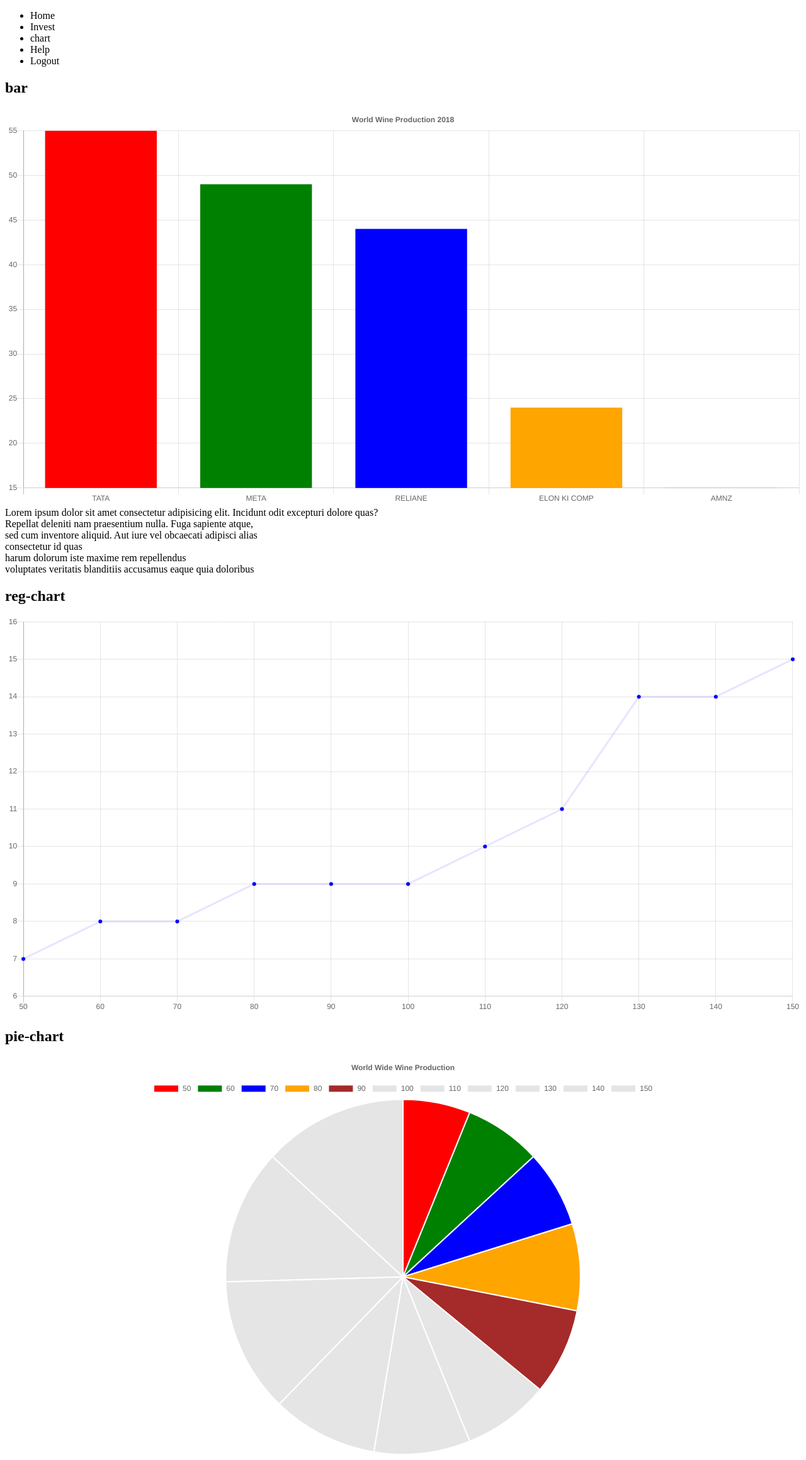
After one commit to Shubham-kite/Financers, a Django app: page /wallet.html in a window 1280 px wide. The commit adds this page. Shown: the whole page at 63% size. Run offline with Django 3.2, Linux system fonts and the light colour scheme; some libraries are stand-ins or nearby versions.

Commit message:
Added few Changes

```diff
--- a/home/urls.py
+++ b/home/urls.py
@@ -10,5 +10,6 @@ urlpatterns = [
     path('about.html',views.about,name="about"),
     path('main.html',views.main,name="main"),
     path('login',views.login,name="loginpage"),
+    path('wallet.html',views.wallet,name="wallet-page")
 
 ]
--- a/home/views.py
+++ b/home/views.py
@@ -21,7 +21,8 @@ def signup(request):
     return render(request,"signup.html")
 def main(request):
     return render(request,"main.html")
-
+def wallet(request):
+    return render(request,"wallet.html")
 def help(request):
     return render(request,"help.html")
 
--- /dev/null
+++ b/static/bar.js
@@ -0,0 +1,21 @@
+var xValues = ["TATA", "META", "RELIANE", "ELON KI COMP", "AMNZ"];
+var yValues = [55, 49, 44, 24, 15];
+var barColors = ["red", "green","blue","orange","brown"];
+
+new Chart("bar", {
+  type: "bar",
+  data: {
+    labels: xValues,
+    datasets: [{
+      backgroundColor: barColors,
+      data: yValues
+    }]
+  },
+  options: {
+    legend: {display: false},
+    title: {
+      display: true,
+      text: "World Wine Production 2018"
+    }
+  }
+});
--- /dev/null
+++ b/static/pie.js
@@ -0,0 +1,16 @@
+new Chart("pie", {
+    type: "pie",
+    data: {
+      labels: xValues,
+      datasets: [{
+        backgroundColor: barColors,
+        data: yValues
+      }]
+    },
+    options: {
+      title: {
+        display: true,
+        text: "World Wide Wine Production"
+      }
+    }
+  });
--- /dev/null
+++ b/static/reg.js
@@ -0,0 +1,21 @@
+var xValues = [50,60,70,80,90,100,110,120,130,140,150];
+var yValues = [7,8,8,9,9,9,10,11,14,14,15];
+new Chart("reg", {
+    type: "line",
+    data: {
+      labels: xValues,
+      datasets: [{
+        fill: false,
+        lineTension: 0,
+        backgroundColor: "rgba(0,0,255,1.0)",
+        borderColor: "rgba(0,0,255,0.1)",
+        data: yValues
+      }]
+    },
+    options: {
+      legend: {display: false},
+      scales: {
+        yAxes: [{ticks: {min: 6, max:16}}],
+      }
+    }
+  });
--- a/template/home.html
+++ b/template/home.html
@@ -27,7 +27,8 @@
 
     <!----Blocks of stock and mutual-->
     <div class="block1">
-        <img src="https://www.paytmmoney.com/static/images/global-landing-page/equity-icon.svg" height="150" width="150">
+        <a href="./main.html">
+        <img src="https://www.paytmmoney.com/static/images/global-landing-page/equity-icon.svg" height="150" width="150"></a>
         <p>
             <b>Stock-Market</b><br>
         </p>
--- a/template/login.html
+++ b/template/login.html
@@ -18,7 +18,7 @@
     <br>
     <center>
         <fieldset>
-            <form method="post" action="./main.html">
+            <form method="post" action="./wallet.html">
                 {% csrf_token %}
                 <img src="https://bit.ly/32WLgw0" alt="coin image" class="coin"><br>
                 <input type="email" placeholder="username-email" name="username"><br>
--- a/template/main.html
+++ b/template/main.html
@@ -36,7 +36,9 @@
         </canvas>
     </div>
     <div class="btn">
-        <input type="button" value="Buy" id="buy-btn"> <input type="button" value="Sell" id="sell-btn">
+        <a href="./login.html"><input type="button" value="Buy" id="buy-btn"></a>
+        <a href="./login.html"><input type="button" value="Sell" id="sell-btn"></a>
+
     </div>
 
     <div class="suggestion">
--- /dev/null
+++ b/template/wallet.html
@@ -0,0 +1,56 @@
+{% load static %}
+<!DOCTYPE html>
+<html lang="en">
+<head>
+    <meta charset="UTF-8">
+    <script src="https://cdnjs.cloudflare.com/ajax/libs/Chart.js/2.5.0/Chart.min.js"></script>
+    <meta http-equiv="X-UA-Compatible" content="IE=edge">
+    <meta name="viewport" content="width=device-width, initial-scale=1.0">
+    <link rel="stylesheet" href="{% static '/flex.css '%}">
+    <title>Document</title>
+</head>
+<body>
+    <div class="container">
+        <div class="nav-section">
+            <div class="Nav">
+                <ul>
+                    <li>Home</li>
+                    <li>Invest</li>
+                    <li>chart</li>
+                    <li>Help</li>
+                    <li>Logout</li>
+                </ul>
+            </div>
+        </div>
+       <div class="area1">
+        <div class="Bar">
+            <h2>bar</h2>
+            <canvas id="bar"></canvas>
+            <script src="{% static '/bar.js' %}"></script>
+        </div>
+        <div class="advs">
+
+            Lorem ipsum dolor sit amet consectetur adipisicing elit. Incidunt odit excepturi dolore quas? <br>
+            Repellat deleniti nam praesentium nulla. Fuga sapiente atque,
+            <br>sed cum inventore aliquid. Aut iure vel obcaecati adipisci alias <br>
+            consectetur id quas <br>harum dolorum iste maxime rem repellendus<br>
+            voluptates veritatis blanditiis accusamus eaque quia doloribus
+    </div>
+       </div>
+        <div class="area2">
+            <div class="reg">
+                <h2>reg-chart</h2>
+                <canvas id="reg"></canvas>
+                <script src="{% static '/reg.js' %}"></script>
+            </div>
+
+            <div class="pie">
+                <h2>pie-chart</h2>
+                <canvas  id="pie"></canvas>
+                <script src="{% static '/pie.js' %}"></script>
+            </div>
+        </div>
+
+      </div>
+</body>
+</html>
```
Also changed, not shown: static/flex.css (added, +89 -0 lines).
